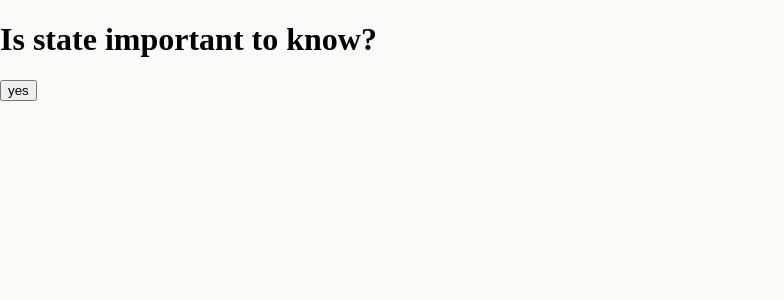
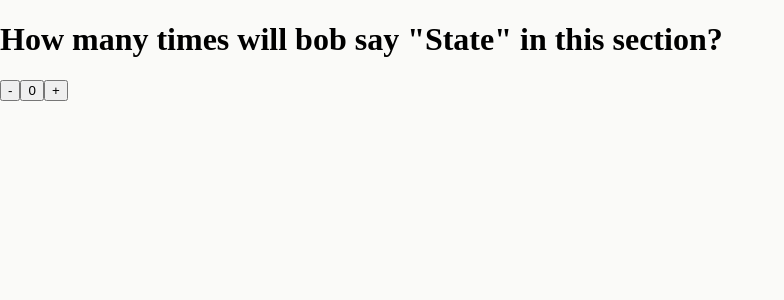
Before and after one commit to renuka0309/React_practice, a React (Vite) app: page / in a window 1280 px wide. Shown: the top 300 px of the page, without its empty margins (0-784 px from the left). Built offline with nearby package versions, Linux system fonts and the light colour scheme.

Commit message:
practicing useState

```diff
--- /dev/null
+++ b/src/components/useState/App.jsx
@@ -0,0 +1,23 @@
+import React from "react"
+
+export default function App(){
+    const [count, setCount]=React.useState(0)
+
+    function add(){
+        setCount(count+1)
+    }
+
+    function sub(){
+        setCount(count-1)
+    }
+    return(
+        <>
+          <h1>How many times will bob say "State" in this section?</h1>
+          <div>
+            <button onClick={sub}>-</button>
+            <button>{count}</button>
+            <button onClick={add}>+</button>
+          </div>
+        </>
+    )
+}
--- a/src/main.jsx
+++ b/src/main.jsx
@@ -2,7 +2,7 @@ import { StrictMode } from 'react'
 import { createRoot } from 'react-dom/client'
 import './components/chefClaude/index.css'
 //import App from './components/chefClaude/App'
-import App from './App'
+import App from './components/useState/App'
 
 createRoot(document.getElementById('root')).render(
   <StrictMode>
```
